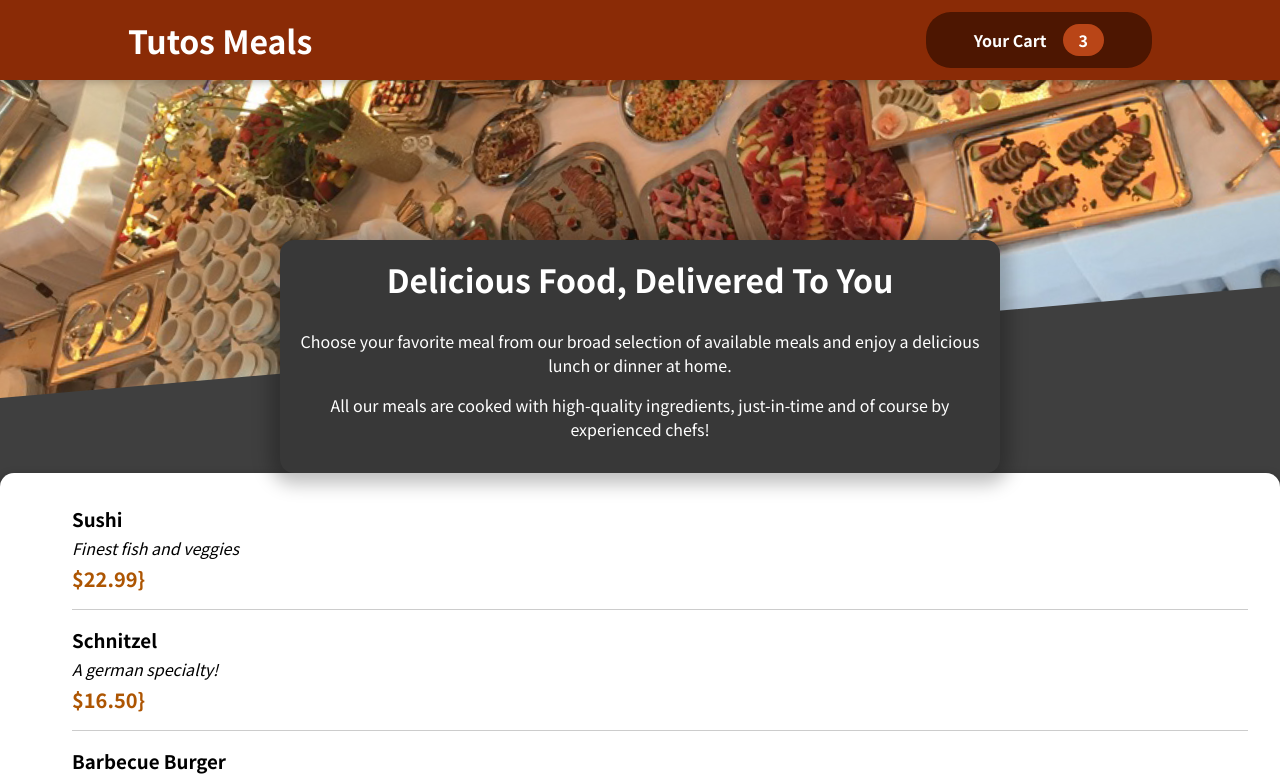
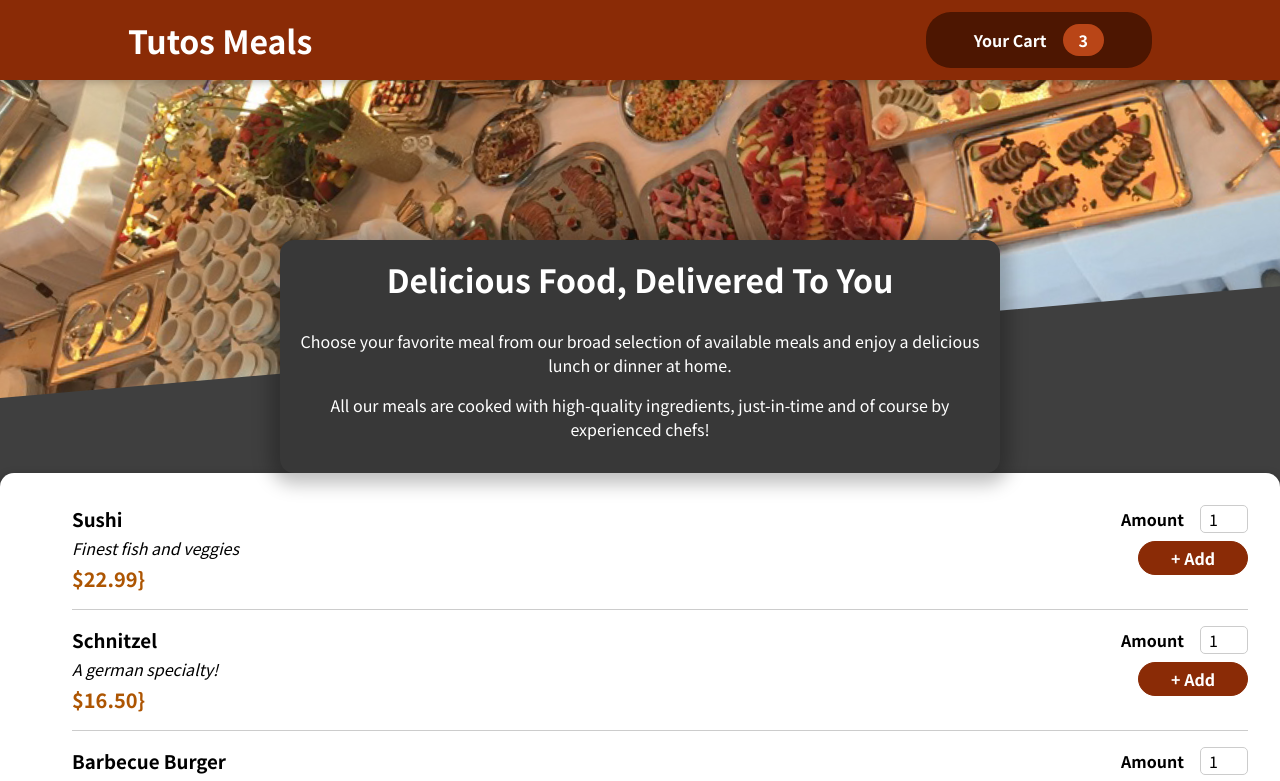
Before and after one commit to jeanchaneto/food-order-react-app, a React (Create React App) app: page / in a window 1280 px wide. Shown: the top 781 px of the page. Built offline with nearby package versions, Linux system fonts and the light colour scheme.

Commit message:
Meal item form

```diff
--- a/src/components/Meals/AvailableMeals.jsx
+++ b/src/components/Meals/AvailableMeals.jsx
@@ -34,7 +34,7 @@ const AvailableMeals = () => {
     <section className={classes.meal}>
       <Card >
         <ul>
-            {DUMMY_MEALS.map(meal => <MealItem key={meal.id} name={meal.name} description={meal.description} price={meal.price}/> )}
+            {DUMMY_MEALS.map(meal => <MealItem key={meal.id} id={meal.id} name={meal.name} description={meal.description} price={meal.price}/> )}
         </ul>
         </Card>
     </section>
--- a/src/components/Meals/MealItem/MealItem.jsx
+++ b/src/components/Meals/MealItem/MealItem.jsx
@@ -1,4 +1,5 @@
 import classes from "./MealItem.module.css";
+import MealItemForm from "./MealItemForm";
 
 const MealItem = (props) => {
 
@@ -12,7 +13,7 @@ const price = `$${props.price.toFixed(2)}}`
         <div className={classes.price}>{price}</div>
       </div>
       <div>
-
+        <MealItemForm id={props.id}/>
       </div>
     </li>
   );
--- a/src/components/Meals/MealItem/MealItemForm.jsx
+++ b/src/components/Meals/MealItem/MealItemForm.jsx
@@ -0,0 +1,22 @@
+import Input from '../../UI/Input'
+import classes from './MealItemForm.module.css'
+
+const MealItemForm = (props) => {
+  return (
+    <form className={classes.form}>
+    <Input label='Amount'
+      input={{
+      id: 'amount_' + props.id,
+      type: 'number',
+      min: '1',
+      max: '5',
+      step: '1',
+      defaultValue: '1'
+    }}/>
+    <button>+ Add</button>
+
+    </form>
+  )
+}
+
+export default MealItemForm
--- /dev/null
+++ b/src/components/Meals/MealItem/MealItemForm.module.css
@@ -0,0 +1,20 @@
+.form {
+    text-align: right;
+  }
+
+  .form button {
+    font: inherit;
+    cursor: pointer;
+    background-color: #8a2b06;
+    border: 1px solid #8a2b06;
+    color: white;
+    padding: 0.25rem 2rem;
+    border-radius: 20px;
+    font-weight: bold;
+  }
+
+  .form button:hover,
+  .form button:active {
+    background-color: #641e03;
+    border-color: #641e03;
+  }
--- /dev/null
+++ b/src/components/UI/Input.jsx
@@ -0,0 +1,12 @@
+import classes from'./Input.module.css'
+
+const Input = (props) => {
+  return (
+    <div className={classes.input}>
+    <label htmlFor={props.input.id}>{props.label}</label>
+    <input id={props.input.id} {...props.input} />
+    </div>
+  )
+}
+
+export default Input
--- /dev/null
+++ b/src/components/UI/Input.module.css
@@ -0,0 +1,18 @@
+.input {
+    display: flex;
+    align-items: center;
+    margin-bottom: 0.5rem;
+  }
+
+  .input label {
+    font-weight: bold;
+    margin-right: 1rem;
+  }
+
+  .input input {
+    width: 3rem;
+    border-radius: 5px;
+    border: 1px solid #ccc;
+    font: inherit;
+    padding-left: 0.5rem;
+  }
```
